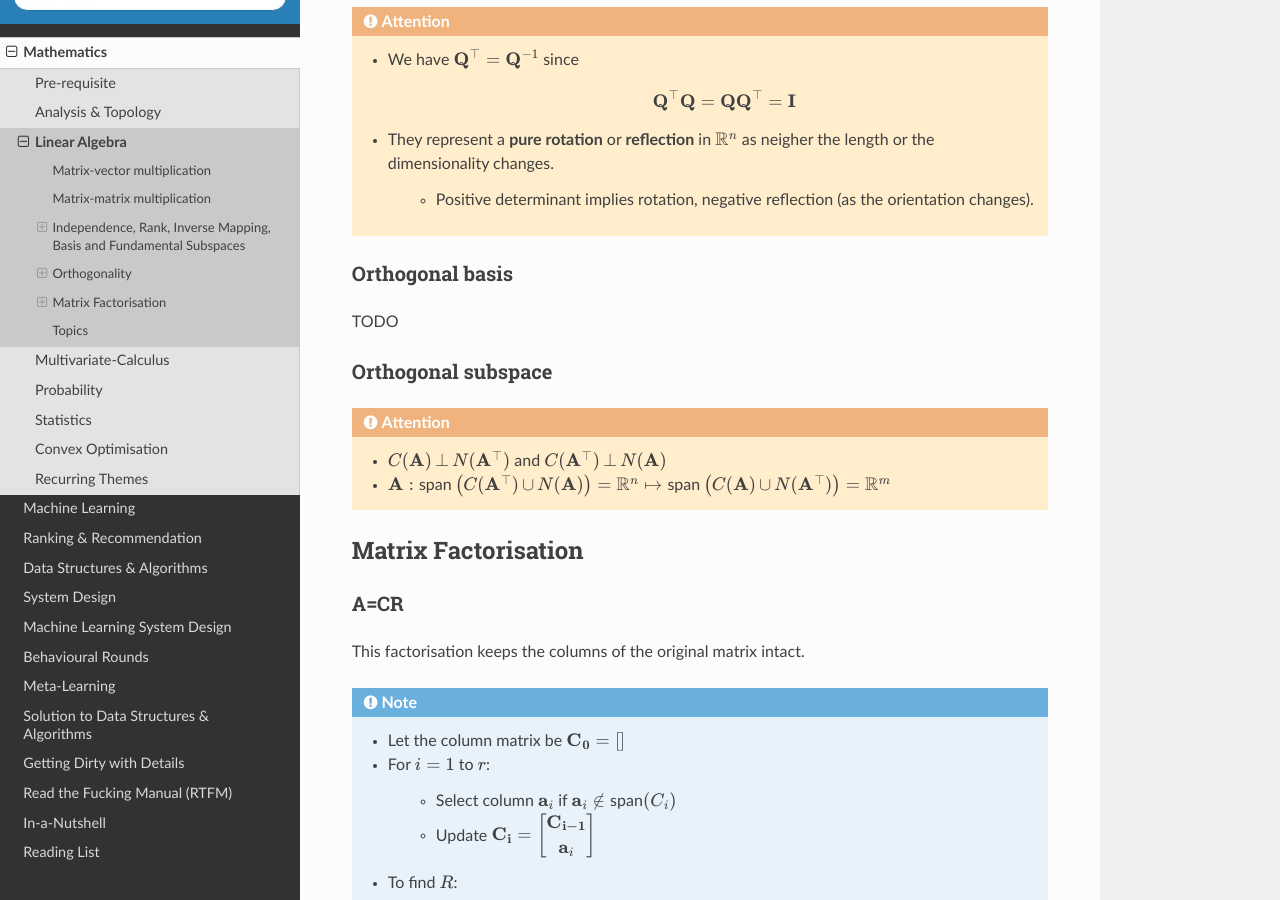
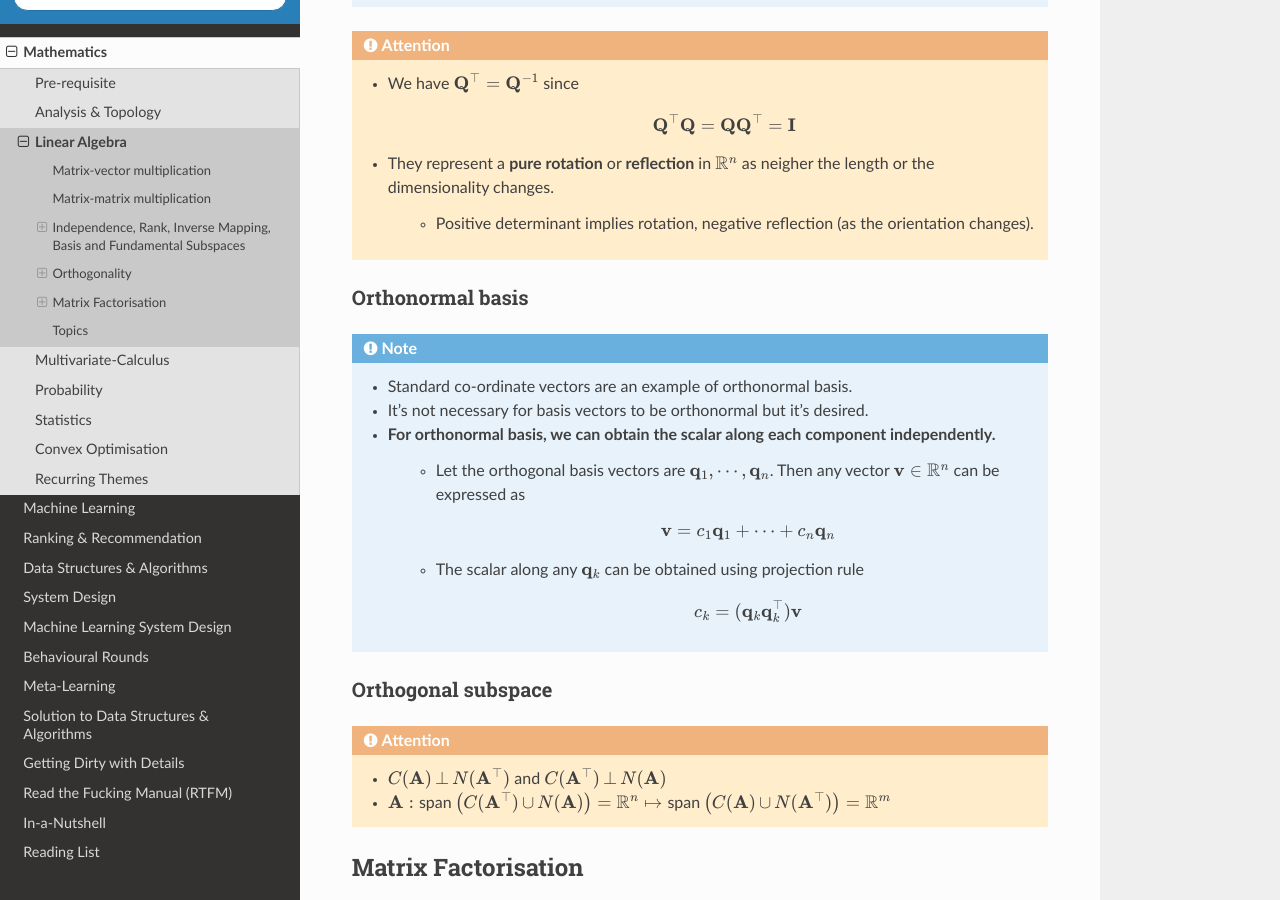
Before and after one commit to uselesstechjunks/leetcode, a Sphinx documentation site: the page built from docs/source/math/linalg.rst, in a window 1280 px wide and 900 px high, scrolled down 5040 px. Built offline with Sphinx 7.4.7 and the Read the Docs theme 2.0.0, drawn with Linux system fonts in a browser that asks for light colours; some of the changed text lies outside the part shown.

Commit message:
Update linalg.rst

```diff
--- a/docs/source/math/linalg.rst
+++ b/docs/source/math/linalg.rst
@@ -123,7 +123,8 @@ Orthogonal vectors
 	* In general, :math:`\mathbf{x}^\top\mathbf{y}=||\mathbf{x}||\cdot||\mathbf{y}||\cdot\cos\theta`
 
 .. attention::
-	If :math:`\mathbf{x}\in N(\mathbf{A})`, then :math:`\mathbf{a}^*_k\mathop{\bot}\mathbf{x}` as :math:`(\mathbf{a}^*_k)^\top\mathbf{x}=0`.
+	* If :math:`\mathbf{x}\in N(\mathbf{A})`, then for any :math:`k`, :math:`\mathbf{a}^*_k\mathop{\bot}\mathbf{x}` as :math:`(\mathbf{a}^*_k)^\top\mathbf{x}=0`.
+	* Therefore, any vector in the null-space cannot be spanned by the row-space of :math:`\mathbf{A}`.
 
 Orthonormal vectors
 ================================================================================
@@ -164,9 +165,18 @@ Orthogonal matrices
 
 		* Positive determinant implies rotation, negative reflection (as the orientation changes).
 
-Orthogonal basis
+Orthonormal basis
 ================================================================================
-TODO
+.. note::
+	* Standard co-ordinate vectors are an example of orthonormal basis.
+	* It's not necessary for basis vectors to be orthonormal but it's desired.
+	* For orthonormal basis, we can obtain the scalar along each component independently.
+		* Let the orthogonal basis vectors are :math:`\mathbf{q}_1,\cdots,\mathbf{q}_n`. Then any vector :math:`\mathbf{v}\in\mathbb{R}^n` can be expressed as
+
+			.. math:: \mathbf{v}=c_1\mathbf{q}_1+\cdots+c_n\mathbf{q}_n
+		* The scalar along any :math:`\mathbf{q}_k` can be obtained using projection rule
+
+			.. math:: c_k=(\mathbf{q}_k\mathbf{q}_k^\top)\mathbf{v}
 
 Orthogonal subspace
 ================================================================================
```
Also changed, not shown: other parts of docs/source/math/linalg.rst (+1 -1 lines).
